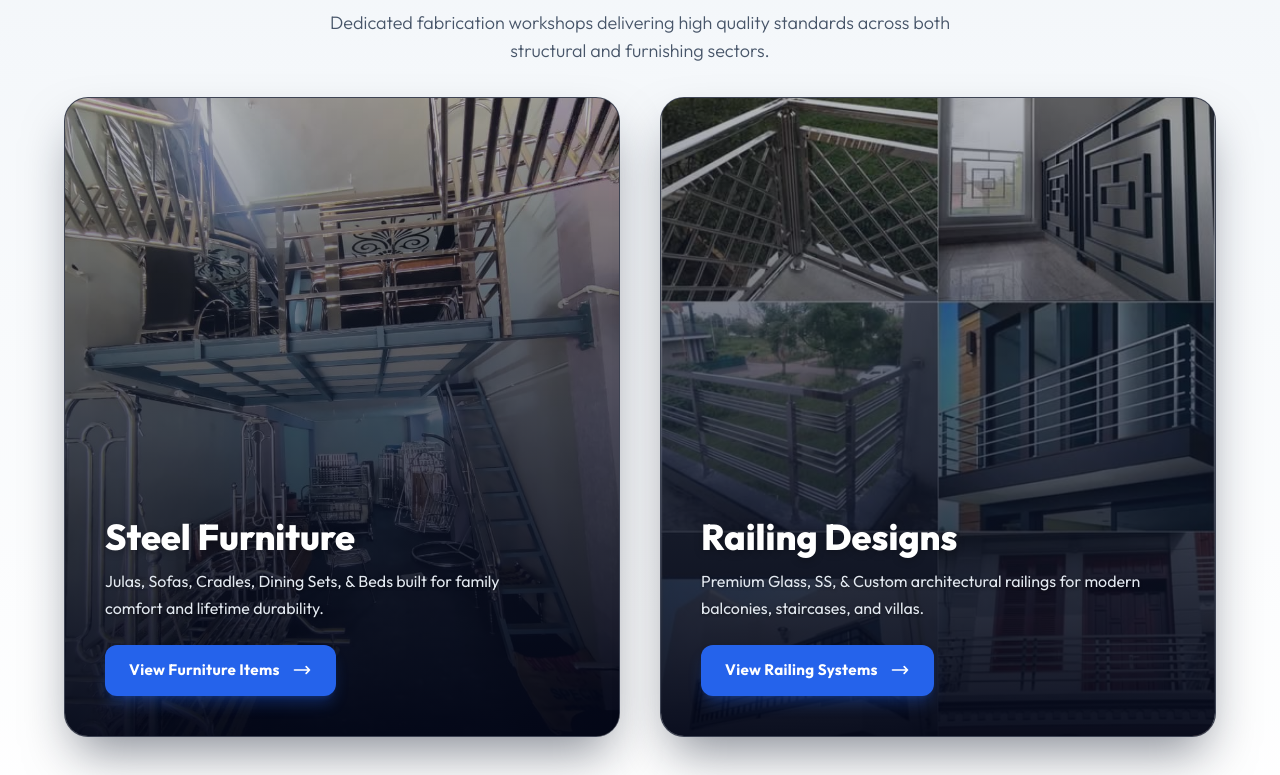
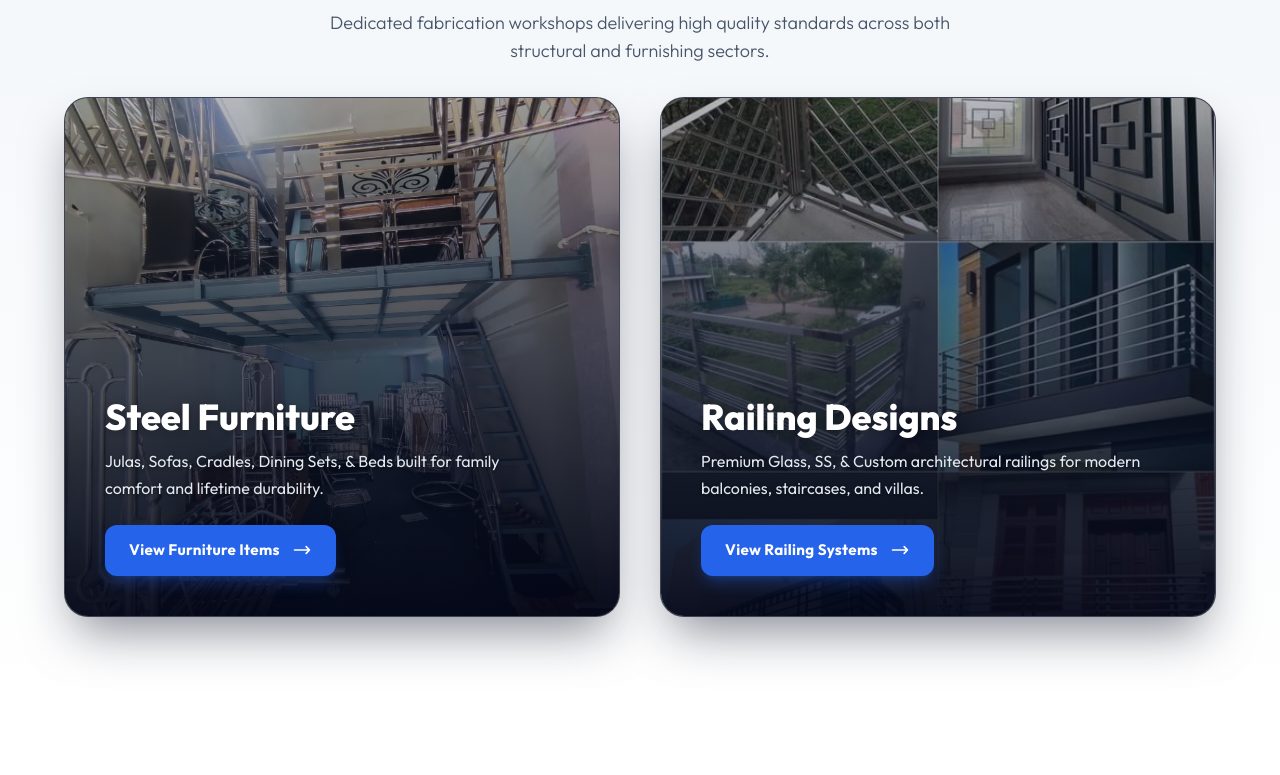
Before and after one commit to ayush9426/shivsteelfurniture, a website: page new-shivsteel/index.html in a window 1280 px wide. Shown: the part 1625-2400 px from the top of the page. Drawn offline with nearby package versions, Linux system fonts and the light colour scheme; a web font is replaced by a local one.

```diff
--- a/new-shivsteel/styles.css
+++ b/new-shivsteel/styles.css
@@ -92,7 +92,7 @@ textarea:focus-visible {
 
 /* Home division cards */
 .division-card {
-  min-height: 520px;
+  min-height: 420px;
   border-radius: 24px;
   border: 1px solid rgba(203, 213, 225, 0.3);
   background: #020617;
@@ -102,13 +102,13 @@ textarea:focus-visible {
 
 @media (min-width: 640px) {
   .division-card {
-    min-height: 580px;
+    min-height: 480px;
   }
 }
 
 @media (min-width: 1024px) {
   .division-card {
-    min-height: 640px;
+    min-height: 520px;
   }
 }
 
```
